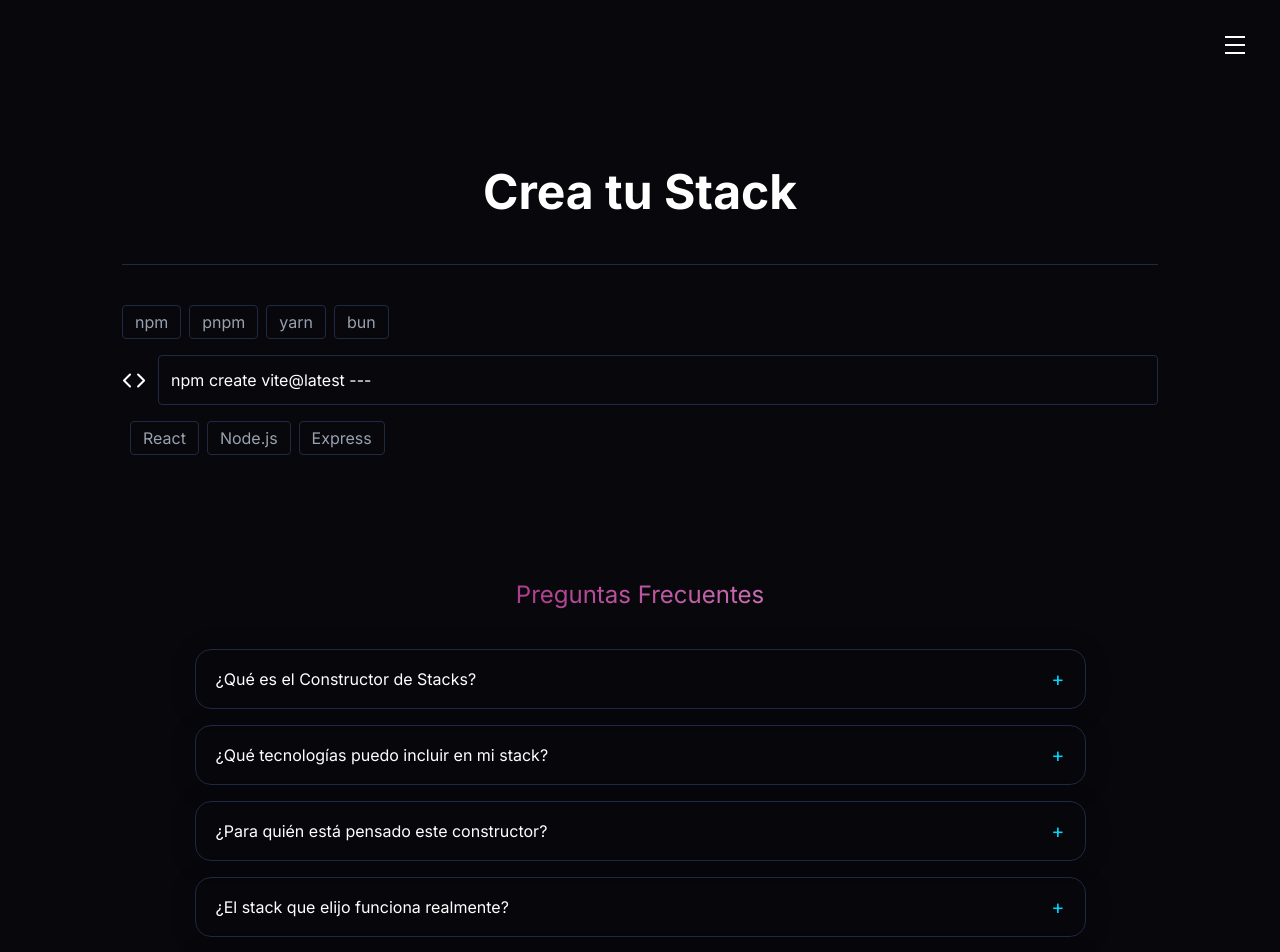
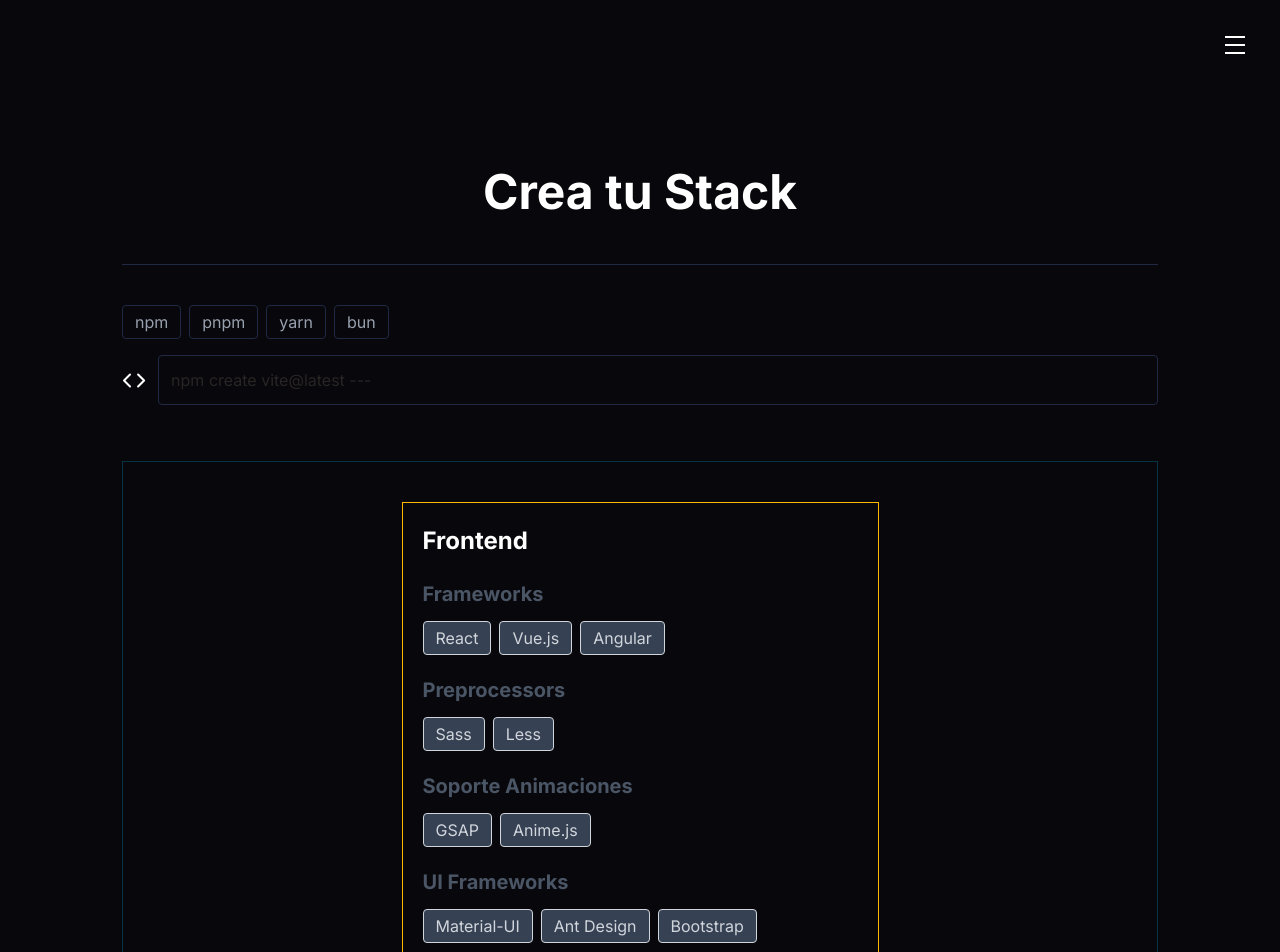
Before and after one commit to ManuelDavGomez/Personal-Stacking, a Next.js app: page /pages/builder in a window 1280 px wide. Shown: the top 952 px of the page. Built offline with nearby package versions, Linux system fonts and the light colour scheme.

Commit message:
Continuando el builder, mejorando visuales

```diff
--- a/src/app/data/TechData.json
+++ b/src/app/data/TechData.json
@@ -1,20 +1,43 @@
-[
-  {
-    "id": 1,
-    "name": "React",
+{
+  "frontend": {
+    "Frameworks": [
+      {
+        "name": "React"
+      },
+      {
+        "name": "Vue.js"
+      },
+      {
+        "name": "Angular"
+      }
+    ],
+    "Preprocessors": [
+      {
+        "name": "Sass"
+      },
+      {
+        "name": "Less"
+      }
+    ],
+    "Soporte Animaciones": [
+      {
+        "name": "GSAP"
+      },
+      {
+        "name": "Anime.js"
+      }
+    ],
+    "UI Frameworks": [
+      {
+        "name": "Material-UI"
+      },
+      {
+        "name": "Ant Design"
+      },
+      {
+        "name": "Bootstrap"
+      }
+    ]
 
-    "code": "npm i react"
-  },
-  {
-    "id": 2,
-    "name": "Node.js",
-
-    "code": "npm i react"
-  },
-  {
-    "id": 3,
-    "name": "Express",
-
-    "code": "npm i react"
   }
-]
+}
--- a/src/app/pages/builder/page.js
+++ b/src/app/pages/builder/page.js
@@ -3,13 +3,14 @@
 
 import { useState } from "react";
 import techData from "../../data/TechData.json";
-import PagesLayout from "../../pagesLayout.jsx";
 
 export default function Page() {
+  const frontendCategories = techData.frontend;
+
   const [selectedText, setSelectedText] = useState("npm");
   const [copiado, setCopiado] = useState(false);
 
-  const [addOpt, setAddOpt] = useState([]);
+  const [selectedOptions, setSelectedOptions] = useState({});
 
   const options = [
     { label: "npm", value: "npm" },
@@ -18,10 +19,11 @@
     { label: "bun", value: "bun" },
   ];
 
-  const handleAddOption = (value) => {
-    if (!addOpt.includes(value)) {
-      setAddOpt(value);
-    }
+  const handleSelect = (category, value) => {
+    setSelectedOptions((prev) => ({
+      ...prev,
+      [category]: value, // solo cambia esa categoría
+    }));
   };
 
   const handleClick = (value) => {
@@ -30,8 +32,10 @@
 
   const copiar = async () => {
     try {
+      const all = Object.values(selectedOptions).join(" ");
+
       await navigator.clipboard.writeText(
-        `${selectedText} create vite@latest ---  ${addOpt}`
+        `${selectedText} create vite@latest ---  ${all}`
       );
       setCopiado(true);
       setTimeout(() => setCopiado(false), 2000);
@@ -81,8 +85,9 @@
                 onClick={copiar}
                 className="my-4 bg-[#08080c73] border border-[#202944] text-white p-3 rounded w-[100%] flex justify-between items-center cursor-pointer"
               >
-                <code>
-                  {selectedText} create vite@latest --- {addOpt}{" "}
+                <code className="text-stone-800">
+                  {selectedText} create vite@latest ---{" "}
+                  {Object.values(selectedOptions).join(" ")}
                 </code>
 
                 {copiado && (
@@ -92,40 +97,39 @@
                 )}
               </section>
             </article>
-            <section>
-              {techData.map((tech) => {
-                return (
-                  <>
-                    <button
-                      key={tech.name}
-                      onClick={() => handleAddOption(tech.name)}
-                      className="ml-2 bg-[#08080c73] border border-[#202944] text-gray-400 px-3 py-1 rounded hover:bg-[#1b31573d] hover:text-white transition cursor-pointer"
-                    >
-                      {tech.name}
-                    </button>
-                  </>
-                );
-              })}
-            </section>
+
+            <article className="flex w-full flex-row gap-5 mt-10 p-10 border border-cyan-950 justify-center items-center">
+              <section className="flex border border-amber-400 justify-center flex-col items-start flex-wrap gap-2 p-5 w-[50%]">
+                <h2 className="font-bold">Frontend</h2>
+                {Object.entries(frontendCategories).map(
+                  ([categoryName, items]) => (
+                    <section key={categoryName}>
+                      <h3 className="font-bold my-3 !text-gray-600">
+                        {categoryName}
+                      </h3>
+                      <section className="flex gap-2 flex-wrap">
+                        {items.map((item, i) => (
+                          <button
+                            key={i}
+                            onClick={() =>
+                              handleSelect(categoryName, item.name)
+                            }
+                            className={`px-3 py-1 rounded border cursor-pointer ${
+                              selectedOptions[categoryName] === item.name
+                                ? "bg-blue-500 text-white"
+                                : "bg-gray-700 text-gray-300"
+                            }`}
+                          >
+                            {item.name}
+                          </button>
+                        ))}
+                      </section>
+                    </section>
+                  )
+                )}
+              </section>
+            </article>
           </article>
-
-          {/* <main className="p-10">
-          <div className="mb-4 bg-black text-white p-4 rounded">
-            <code>{`${selectedText} ${addOpt.join(" ")}`}</code>
-          </div>
-
-          <div className="flex flex-wrap gap-2">
-            {options.map((opt, idx) => (
-              <button
-                key={idx}
-                onClick={() => handleAddOption(opt.value)}
-                className="bg-blue-600 text-white px-3 py-1 rounded hover:bg-blue-800 transition"
-              >
-                {opt.label}
-              </button>
-            ))}
-          </div>
-        </main>  */}
         </section>
       </section>
     </>
```
